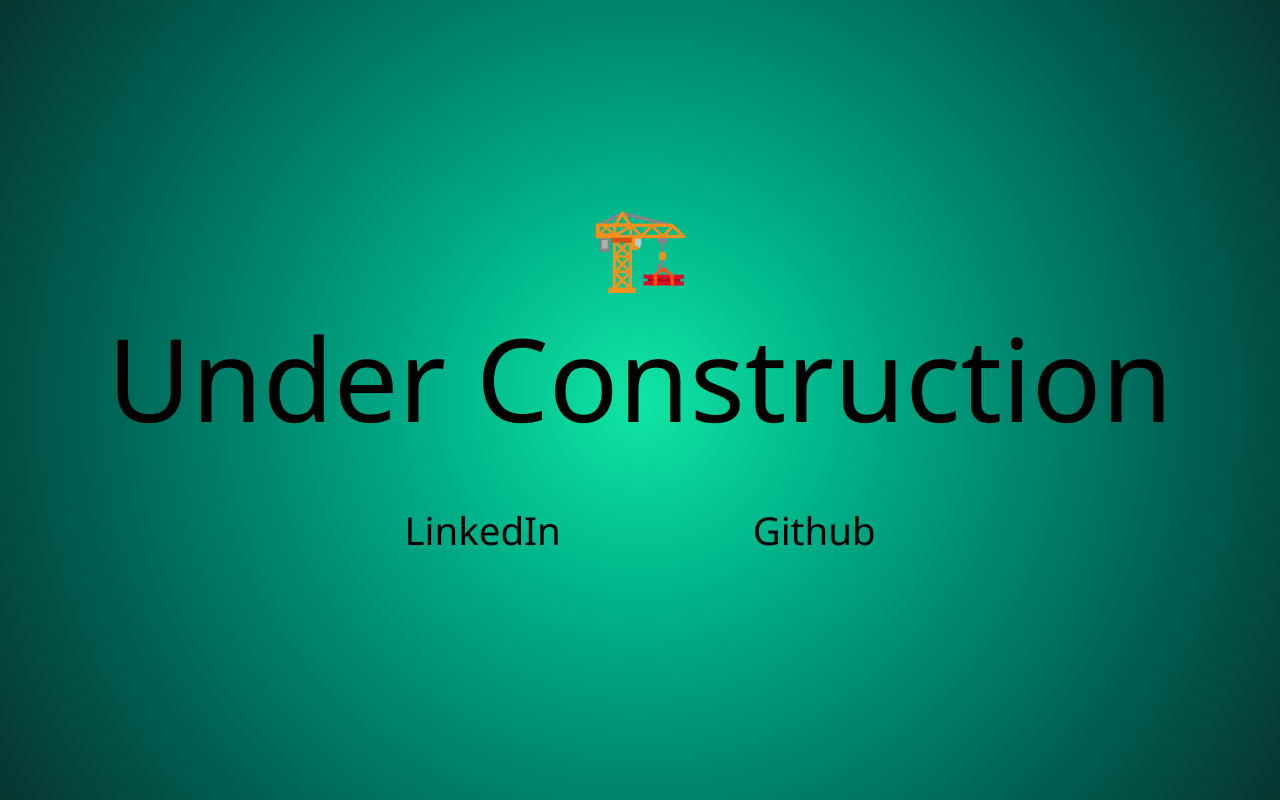
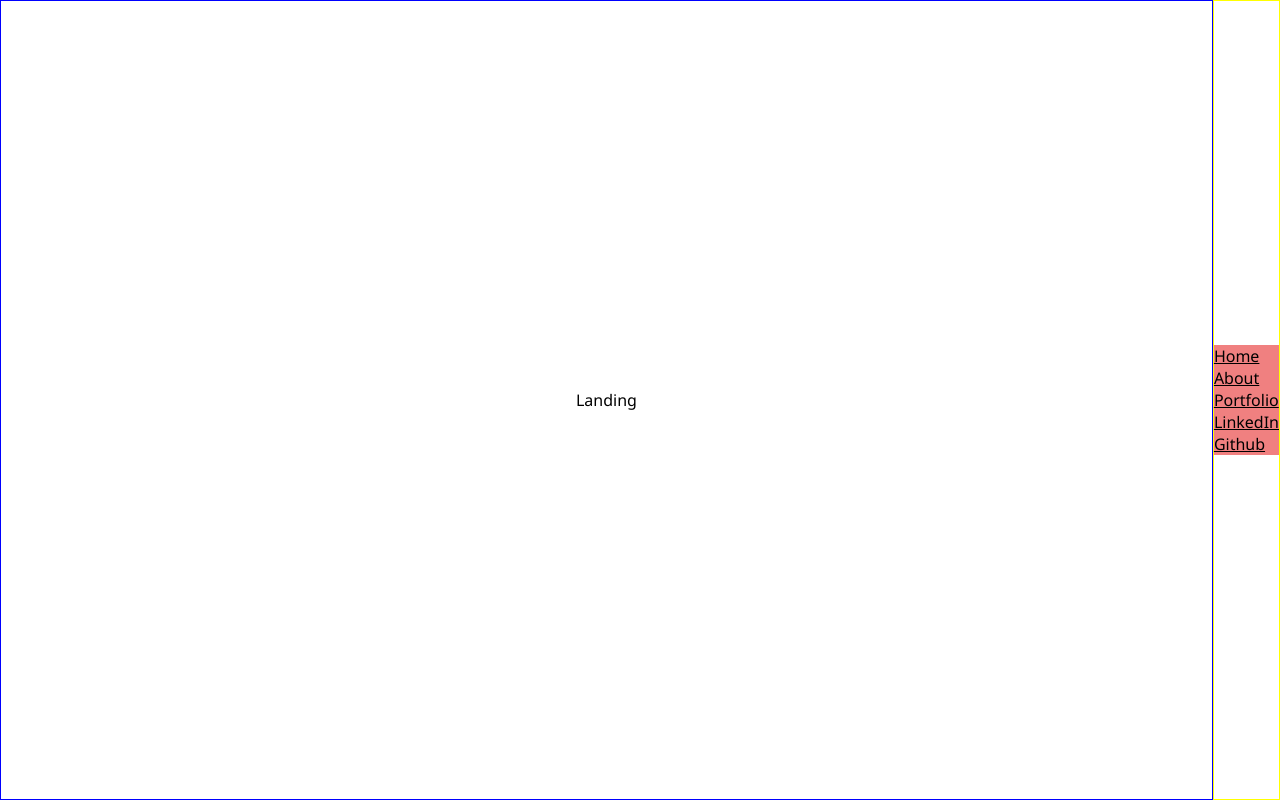
Before and after one commit to NicMortelliti/portfolio, a React (Create React App) app: page / in a window 1280 px wide. Built offline with nearby package versions, Linux system fonts and the light colour scheme.

Commit message:
set up routing

```diff
--- a/package.json
+++ b/package.json
@@ -9,6 +9,7 @@
     "@testing-library/user-event": "^13.5.0",
     "react": "^18.2.0",
     "react-dom": "^18.2.0",
+    "react-router-dom": "^6.6.2",
     "react-scripts": "5.0.1",
     "styled-components": "^5.3.6",
     "web-vitals": "^2.1.4"
--- a/src/components/App.js
+++ b/src/components/App.js
@@ -1,4 +1,5 @@
 import React from "react";
+import { BrowserRouter as Router, Routes, Route } from "react-router-dom";
 
 // Styled Components
 import GlobalStyles from "./styles/Global";
@@ -8,20 +9,28 @@ import { Wrapper } from "./styles/Layout.styled";
 
 // Import components
 import Navbar from "./Navbar";
+import About from "../pages/About";
+import Landing from "../pages/Landing";
+import Portfolio from "../pages/Portfolio";
 
 function App() {
   return (
     <ThemeProvider theme={theme}>
       <GlobalStyles />
-      <Wrapper>
-        <div className="content">
-          <h1 style={{ fontSize: "5em" }}>🏗️</h1>
-          <h1 style={{ fontSize: "9vw", textAlign: "center" }}>
-            Under Construction
-          </h1>
-          <Navbar />
-        </div>
-      </Wrapper>
+      <Router>
+        <Wrapper>
+          <div className="nav">
+            <Navbar />
+          </div>
+          <div className="content">
+            <Routes>
+              <Route path="/" exact element={<Landing />} />
+              <Route path="/about" element={<About />} />
+              <Route path="/portfolio" element={<Portfolio />} />
+            </Routes>
+          </div>
+        </Wrapper>
+      </Router>
     </ThemeProvider>
   );
 }
--- a/src/components/Navbar.js
+++ b/src/components/Navbar.js
@@ -1,17 +1,38 @@
 import React from "react";
+import { NavLink } from "react-router-dom";
 
-import NavButton from "./buttons/NavButton";
+// Styled components
+import { NavBar as Nav } from "./styles/NavBar.styled";
 
 // External Links
 const linkedInURL = "https://www.linkedin.com/in/nicolas-mortelliti/";
 const githubURL = "https://github.com/NicMortelliti";
 
+// Create an array of links with a "to" that points to the react-router path,
+// as well as the "text" to display as the NavLink.
+// Then map through the links, creating a navlink for each one.
+const links = [
+  { to: "/", text: "Home" },
+  { to: "/about", text: "About" },
+  { to: "/portfolio", text: "Portfolio" },
+];
+
+const RenderLinks = () =>
+  links.map(({ to, text }) => (
+    <NavLink
+      to={to}
+      className={({ isActive }) => (isActive ? "active" : undefined)}>
+      {text}
+    </NavLink>
+  ));
+
 function Navbar() {
   return (
-    <div>
-      <NavButton url={linkedInURL} text="LinkedIn" />
-      <NavButton url={githubURL} text="Github" />
-    </div>
+    <Nav>
+      <RenderLinks />
+      <a href={linkedInURL}>LinkedIn</a>
+      <a href={githubURL}>Github</a>
+    </Nav>
   );
 }
 
--- a/src/components/buttons/NavButton.js
+++ /dev/null
@@ -1,14 +0,0 @@
-import React from "react";
-
-import { NavButton as Button } from "../styles/Buttons.styled";
-
-const NavButton = ({ url, text }) => {
-  const handleClick = (e) => {
-    e.preventDefault();
-    window.open(url);
-  };
-
-  return <Button onClick={(e) => handleClick(e)}>{text}</Button>;
-};
-
-export default NavButton;
--- a/src/components/styles/Global.js
+++ b/src/components/styles/Global.js
@@ -14,10 +14,10 @@ const GlobalStyles = createGlobalStyle`
   color: ${({ theme }) => theme.color || "black"};;
 }
 
-body {
+/* body {
   background-image: radial-gradient(circle, ${({ theme }) =>
     theme.gradient.green});
-}
+} */
 `;
 
 export default GlobalStyles;
--- a/src/components/styles/Layout.styled.js
+++ b/src/components/styles/Layout.styled.js
@@ -2,15 +2,20 @@ import styled from "styled-components";
 
 export const Wrapper = styled.div`
   display: grid;
-  grid-template-rows: auto 1fr auto;
+  grid-template-rows: 1fr auto;
+  grid-template-columns: 1fr auto;
   min-height: 100vh;
   grid-template-areas:
-    "header"
-    "content"
-    "footer";
+    "content nav"
+    "content nav";
 
-  .header {
-    grid-area: header;
+  .nav {
+    grid-area: nav;
+    display: flex;
+    align-items: center;
+    min-height: 100vh;
+
+    border: 1px solid yellow;
   }
 
   .content {
@@ -19,9 +24,7 @@ export const Wrapper = styled.div`
     flex-direction: column;
     align-items: center;
     justify-content: center;
-  }
 
-  .footer {
-    grid-area: footer;
+    border: 1px solid blue;
   }
 `;
--- /dev/null
+++ b/src/components/styles/NavBar.styled.js
@@ -0,0 +1,9 @@
+import styled from "styled-components";
+
+export const NavBar = styled.nav`
+  display: flex;
+  flex-direction: column;
+  flex: 1;
+
+  background-color: lightcoral;
+`;
--- /dev/null
+++ b/src/pages/About.js
@@ -0,0 +1,7 @@
+import React from "react";
+
+const About = () => {
+  return <div>About</div>;
+};
+
+export default About;
--- /dev/null
+++ b/src/pages/Landing.js
@@ -0,0 +1,9 @@
+import React from 'react'
+
+const Landing = () => {
+  return (
+    <div>Landing</div>
+  )
+}
+
+export default Landing
--- /dev/null
+++ b/src/pages/Portfolio.js
@@ -0,0 +1,7 @@
+import React from "react";
+
+const Portfolio = () => {
+  return <div>Portfolio</div>;
+};
+
+export default Portfolio;
```
Also changed, not shown: 1 other file (tests, documents, lock files or other folders).
